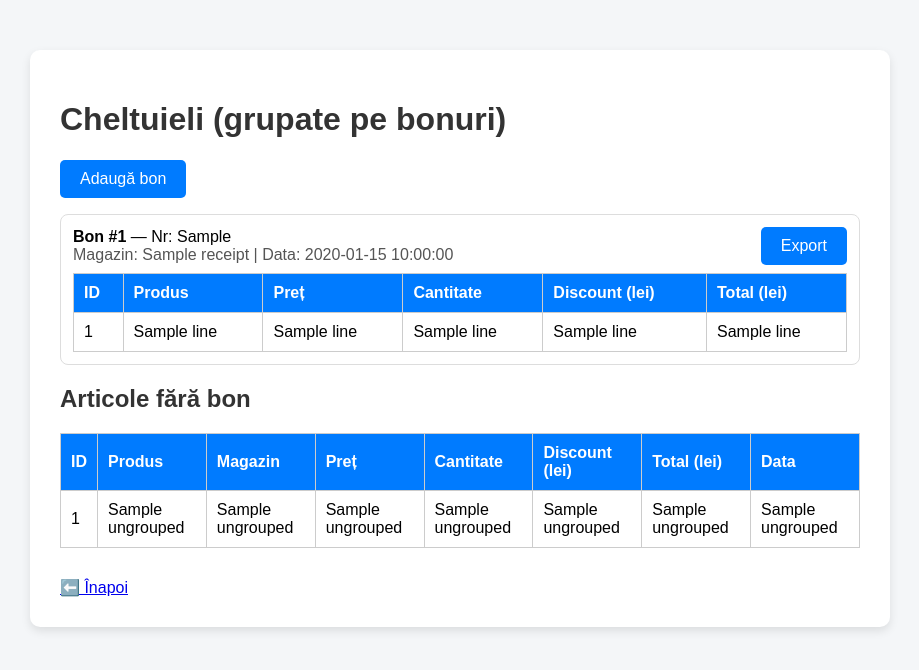
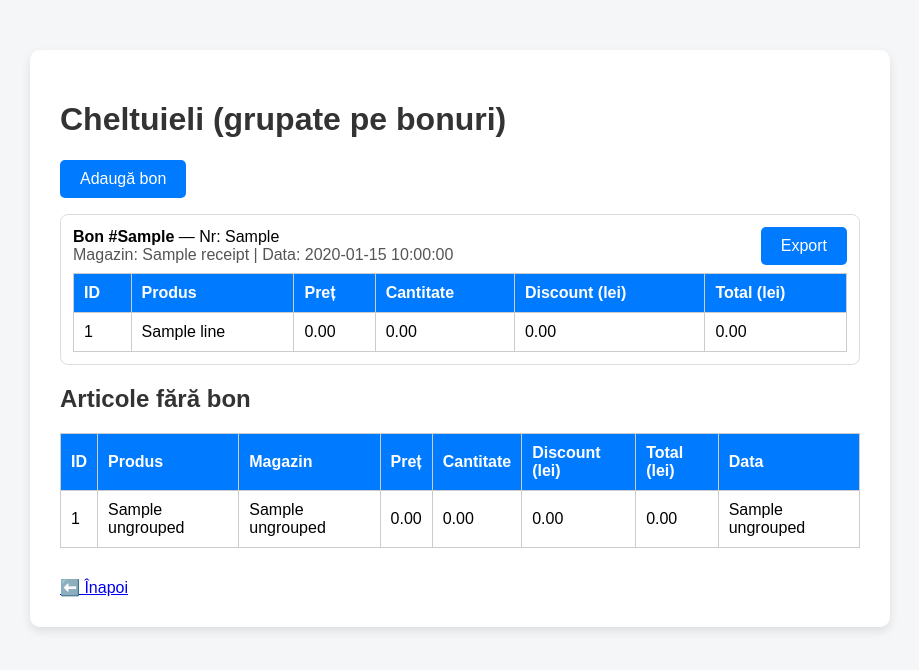
Before and after one commit to orlandor88/expenses_project, a Flask app: template templates/cheltuieli.html in a window 1280 px wide. Shown: the part 38-708 px from the top of the page, without its empty margins (180-1099 px from the left). Run offline with Flask 3, Linux system fonts and the light colour scheme; the template is opened without the code that fills it: most values are stand-ins (such as "Sample title", 1, 10 or a date in 2020).

Commit message:
ui: format price/quantity/discount/total to 2 decimals in cheltuieli; round totals in update_expense JSON

```diff
--- a/app_web.py
+++ b/app_web.py
@@ -498,6 +498,12 @@ def update_expense_route():
         return jsonify({'success': False, 'error': 'not_found_after_update'}), 500
     price, quantity, discount = r
     total = price * quantity - (discount or 0.0)
+    # Round total to 2 decimal places for consistent display
+    total = round(total, 2)
+    # Also round returned price/quantity/discount for consistency (keep numeric types)
+    price = round(price, 2) if isinstance(price, (int, float)) else price
+    quantity = round(quantity, 2) if isinstance(quantity, (int, float)) else quantity
+    discount = round(discount, 2) if isinstance(discount, (int, float)) else discount
     return jsonify({'success': True, 'price': price, 'quantity': quantity, 'discount': discount, 'total': total})
 
 @app.route('/add_expense', methods=['POST'])
--- a/templates/cheltuieli.html
+++ b/templates/cheltuieli.html
@@ -25,7 +25,7 @@
                     <div style="border:1px solid #ddd; padding:12px; margin-bottom:12px; border-radius:8px;">
                         <div style="display:flex; justify-content:space-between; align-items:center;">
                             <div>
-                                <strong>Bon #{{ r.id }}</strong>
+                                <strong>Bon #{{ r.nr_bon }}</strong>
                                 {% if r.nr_bon %} — Nr: {{ r.nr_bon }}{% endif %}
                                 <div style="color:#555">Magazin: {{ r.store_name or '—' }} | Data: {{ r.date or '—' }}</div>
                             </div>
@@ -46,14 +46,14 @@
                             </thead>
                             <tbody>
                                 {% for line in r.lines %}
-                                    <tr>
-                                        <td>{{ line[0] }}</td>
-                                        <td>{{ line[1] }}</td>
-                                        <td>{{ line[2] }}</td>
-                                        <td>{{ line[3] }}</td>
-                                        <td>{{ line[4] }}</td>
-                                        <td>{{ line[5] }}</td>
-                                    </tr>
+                                        <tr>
+                                            <td>{{ line[0] }}</td>
+                                            <td>{{ line[1] }}</td>
+                                            <td>{{ '%.2f'|format(line[2] or 0) }}</td>
+                                            <td>{{ '%.2f'|format(line[3] or 0) }}</td>
+                                            <td>{{ '%.2f'|format(line[4] or 0) }}</td>
+                                            <td>{{ '%.2f'|format(line[5] or 0) }}</td>
+                                        </tr>
                                 {% else %}
                                     <tr><td colspan="6">Nicio linie înregistrată</td></tr>
                                 {% endfor %}
@@ -86,10 +86,10 @@
                                 <td>{{ e[0] }}</td>
                                 <td>{{ e[1] }}</td>
                                 <td>{{ e[2] }}</td>
-                                <td>{{ e[3] }}</td>
-                                <td>{{ e[4] }}</td>
-                                <td>{{ e[5] }}</td>
-                                <td>{{ e[6] }}</td>
+                                <td>{{ '%.2f'|format(e[3] or 0) }}</td>
+                                <td>{{ '%.2f'|format(e[4] or 0) }}</td>
+                                <td>{{ '%.2f'|format(e[5] or 0) }}</td>
+                                <td>{{ '%.2f'|format(e[6] or 0) }}</td>
                                 <td>{{ e[7] }}</td>
                             </tr>
                         {% else %}
```
